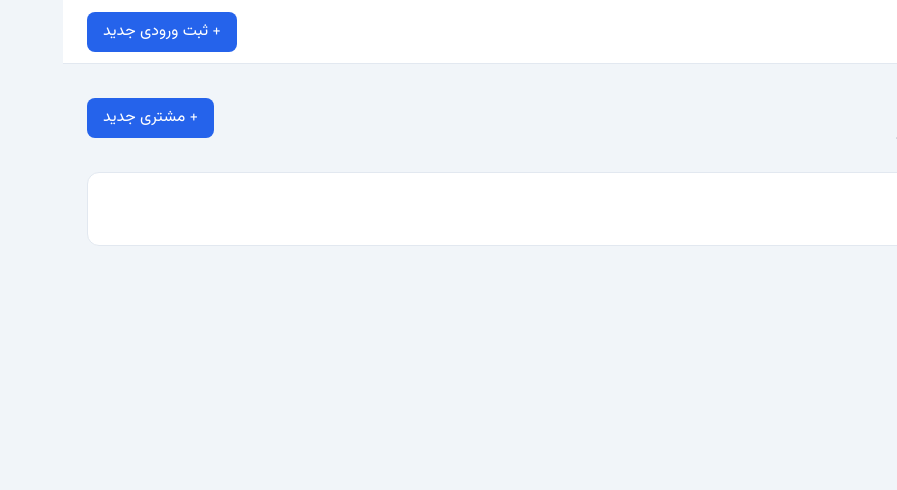
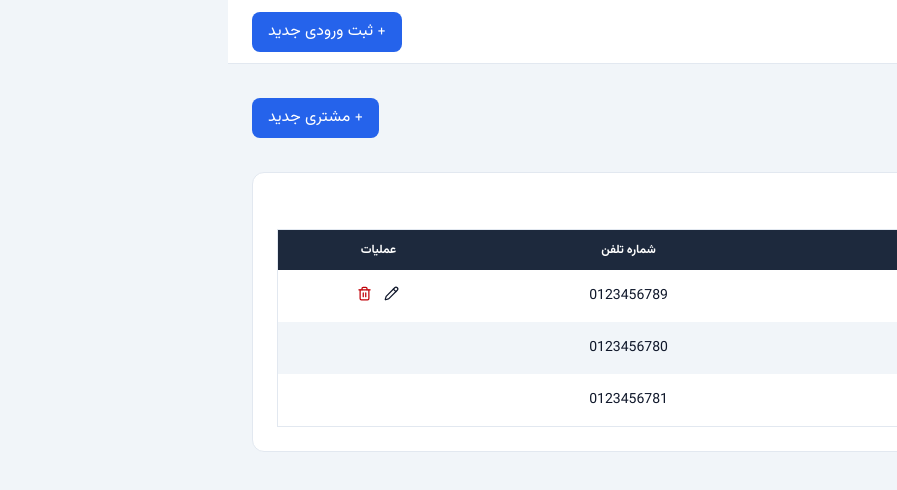
Before and after one commit to mosi3883/pistaFlow-ui, a React (Vite) app: page /customers in a window 1280 px wide. Shown: the top 490 px of the page, without its empty margins (383-1280 px from the left). Built offline with nearby package versions, Linux system fonts and the light colour scheme.

Commit message:
8-customers-1

```diff
--- a/package.json
+++ b/package.json
@@ -1,7 +1,7 @@
 {
   "name": "pistaflow-ui",
   "private": true,
-  "version": "0.8.0",
+  "version": "0.8.1",
   "type": "module",
   "scripts": {
     "dev": "vite",
--- /dev/null
+++ b/src/components/customers/CustomerHeader.jsx
@@ -0,0 +1,20 @@
+import { Link } from 'react-router';
+
+function CustomerHeader() {
+  return (
+    <header className='flex justify-between items-center mb-6'>
+      <div>
+        <h2 className='mb-2 font-semibold text-heading text-2xl'>مشتریان</h2>
+        <p className='text-muted text-sm'>مدیریت اطلاعات مشتریان کارخانه</p>
+      </div>
+      <Link
+        to='/customers/new'
+        className='flex justify-center items-center bg-primary hover:bg-blue-700 px-4 rounded-lg h-10 text-white transition-colors duration-150'
+      >
+        + مشتری جدید
+      </Link>
+    </header>
+  );
+}
+
+export default CustomerHeader;
--- a/src/components/customers/CustomerTable.jsx
+++ b/src/components/customers/CustomerTable.jsx
@@ -1,5 +1,42 @@
+import { LuPencil, LuTrash2 } from 'react-icons/lu';
+import { Link } from 'react-router';
+
 function CustomerTable() {
-  return <div>customer table</div>;
+  return (
+    <table className='border w-full'>
+      <thead className='bg-slate-800 text-white'>
+        <tr>
+          <th className='p-3 text-xs text-center'>نام مشتری</th>
+          <th className='p-3 text-xs text-center'>شماره تلفن</th>
+          <th className='p-3 text-xs text-center'>عملیات</th>
+        </tr>
+      </thead>
+      <tbody>
+        <tr>
+          <td className='p-4 text-sm text-center'>محمد احمدی</td>
+          <td className='p-4 text-sm text-center'>0123456789</td>
+          <td className='flex justify-center gap-3 p-4 text-sm'>
+            <Link to='#'>
+              <LuPencil size={15} />
+            </Link>
+            <button className='cursor-pointer'>
+              <LuTrash2 size={15} className='text-red-700 hover:text-red-500 transition-colors duration-150' />
+            </button>
+          </td>
+        </tr>
+        <tr className='bg-slate-100'>
+          <td className='p-4 text-sm text-center'>علی رضایی</td>
+          <td className='p-4 text-sm text-center'>0123456780</td>
+          <td></td>
+        </tr>
+        <tr>
+          <td className='p-4 text-sm text-center'>حاج غلامعلی احمدآبادی</td>
+          <td className='p-4 text-sm text-center'>0123456781</td>
+          <td></td>
+        </tr>
+      </tbody>
+    </table>
+  );
 }
 
 export default CustomerTable;
--- a/src/components/customers/CuttomerHeader.jsx
+++ /dev/null
@@ -1,5 +0,0 @@
-function CuttomerHeader() {
-  return <div>customers header</div>;
-}
-
-export default CuttomerHeader;
--- a/src/pages/Customers.jsx
+++ b/src/pages/Customers.jsx
@@ -1,21 +1,14 @@
-import { Link } from 'react-router';
+import CustomerHeader from '../components/customers/CustomerHeader';
+import CustomerTable from '../components/customers/CustomerTable';
 
 function Customers() {
   return (
     <>
-      <header className='flex justify-between items-center mb-6'>
-        <div>
-          <h2 className='mb-2 font-semibold text-heading text-2xl'>مشتریان</h2>
-          <p className='text-muted text-sm'>مدیریت اطلاعات مشتریان کارخانه</p>
-        </div>
-        <Link
-          to='/customers/new'
-          className='flex justify-center items-center bg-primary hover:bg-blue-700 px-4 rounded-lg h-10 text-white transition-colors duration-150'
-        >
-          + مشتری جدید
-        </Link>
-      </header>
-      <div className='bg-white p-6 border border-slate-200 rounded-xl'>محتوای کارت</div>
+      <CustomerHeader />
+      <div className='bg-white p-6 border border-slate-200 rounded-xl'>
+        <p className='mb-3 text-muted text-sm'>۱۸۶ مشتری</p>
+        <CustomerTable />
+      </div>
     </>
   );
 }
```
Also changed, not shown: 1 other file (tests, documents, lock files or other folders).
